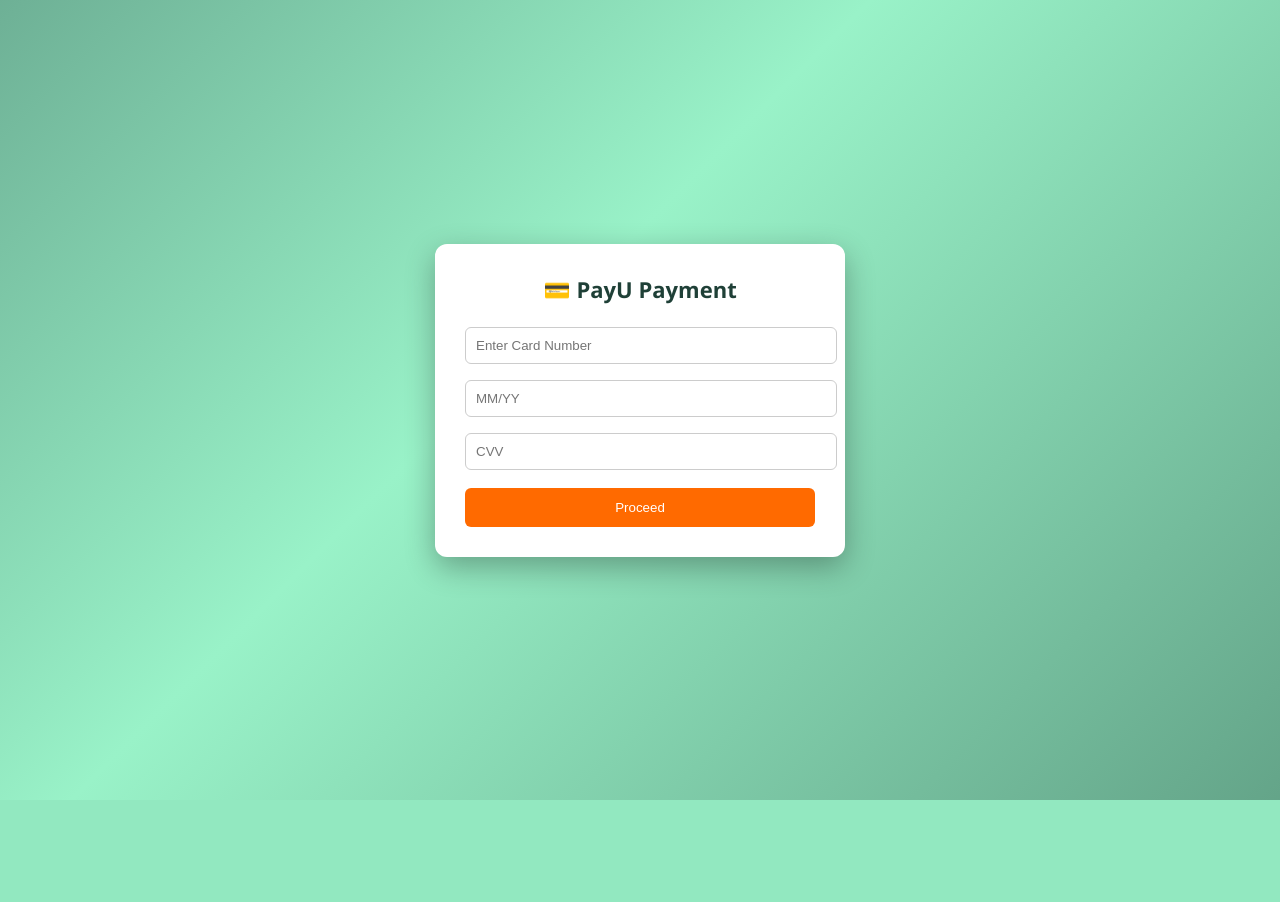
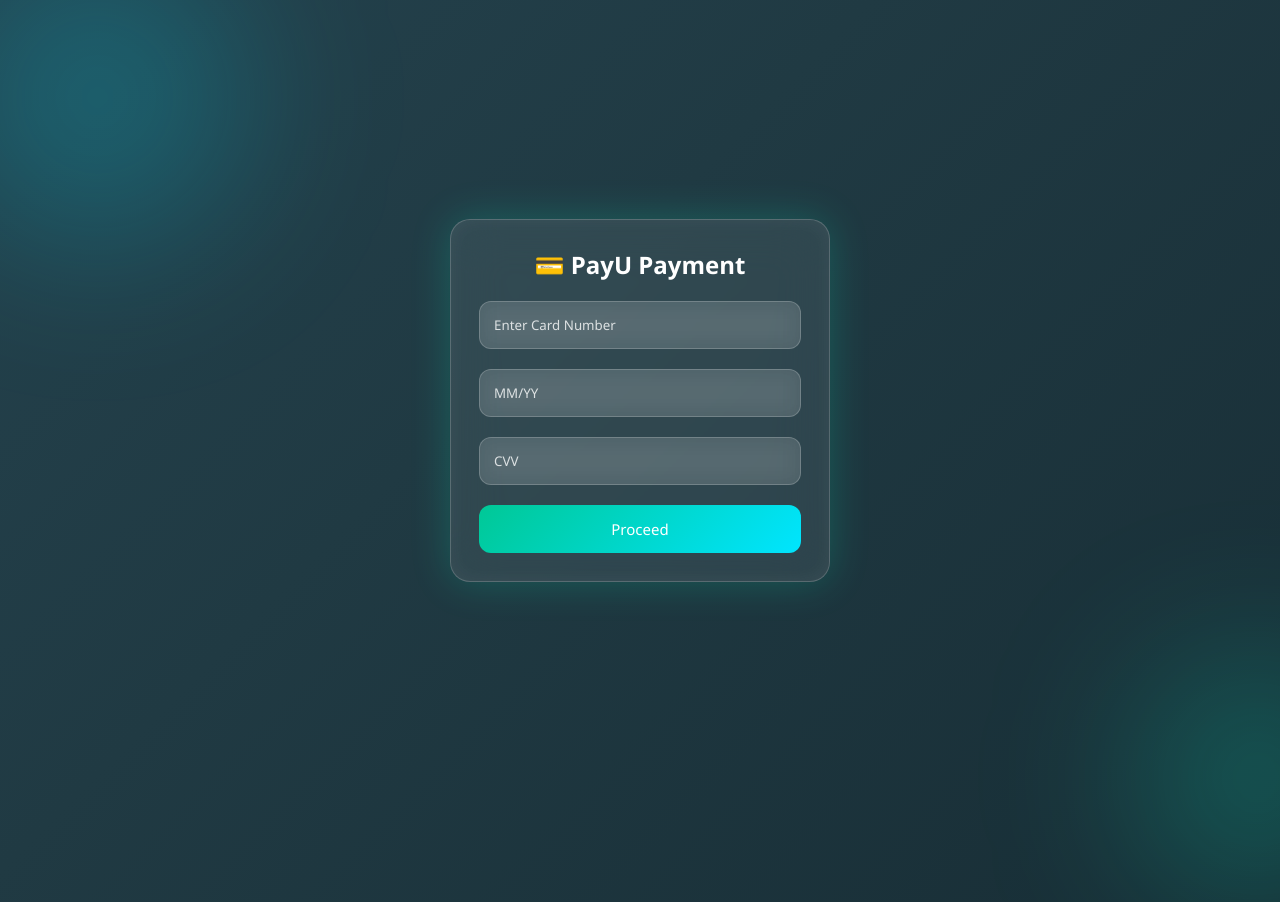
Before and after one commit to Achal1985/NBFC_CRM_V2, a Flask app: page /payment in a window 1280 px wide; the page is wider, and only the part inside the window is pictured. Before the commit the page ends 800 px from the top of that part, so only its background shows below. Run offline with Flask 3, Linux system fonts and the light colour scheme; parts of the project's set-up code (start-up, migrations or seed data) failed here and were passed over.

Commit message:
Update payment.html

```diff
--- a/templates/payment.html
+++ b/templates/payment.html
@@ -9,89 +9,176 @@
 
 <style>
 
-body{
-font-family:Segoe UI;
+/* RESET */
+*{
+box-sizing:border-box;
 margin:0;
-background:linear-gradient(-45deg,#1f4037,#99f2c8,#0f2027,#2c5364);
-background-size:400% 400%;
-animation:gradientMove 12s ease infinite;
-display:flex;
-justify-content:center;
-align-items:center;
-height:100vh;
+padding:0;
+font-family:'Segoe UI',sans-serif;
 }
 
-@keyframes gradientMove{
+/* SAME BACKGROUND AS LOGIN */
+body{
+min-height:100dvh;
+display:flex;
+align-items:center;
+justify-content:center;
+
+background:linear-gradient(-45deg,#0f2027,#203a43,#2c5364,#00c896);
+background-size:400% 400%;
+animation:gradientBG 12s ease infinite;
+
+padding:15px;
+overflow-x:hidden;
+}
+
+/* FLOATING LIGHT */
+body::before,
+body::after{
+content:"";
+position:absolute;
+border-radius:50%;
+filter:blur(80px);
+z-index:0;
+}
+
+body::before{
+width:300px;
+height:300px;
+background:#00e5ff33;
+top:-80px;
+left:-80px;
+animation:float 10s infinite alternate;
+}
+
+body::after{
+width:250px;
+height:250px;
+background:#00ffcc33;
+bottom:-80px;
+right:-80px;
+animation:float 12s infinite alternate-reverse;
+}
+
+@keyframes gradientBG{
 0%{background-position:0% 50%;}
 50%{background-position:100% 50%;}
 100%{background-position:0% 50%;}
 }
 
-.container{
-background:white;
-padding:30px;
-border-radius:12px;
-width:90%;
-max-width:350px;
-text-align:center;
-box-shadow:0 10px 30px rgba(0,0,0,0.3);
+@keyframes float{
+from{transform:translate(0,0);}
+to{transform:translate(30px,30px);}
 }
 
-.logo{
-font-size:22px;
-font-weight:bold;
-color:#1f4037;
-margin-bottom:15px;
+/* GLASS CARD */
+.container{
+width:100%;
+max-width:380px;
+padding:28px;
+border-radius:20px;
+position:relative;
+z-index:2;
+
+background:rgba(255,255,255,0.08);
+backdrop-filter:blur(25px);
+
+border:1px solid rgba(255,255,255,0.2);
+
+box-shadow:
+0 0 40px rgba(0,255,200,0.2),
+inset 0 0 20px rgba(255,255,255,0.05);
+
+text-align:center;
+color:#fff;
+
+animation:fadeUp 0.8s ease;
 }
 
+@keyframes fadeUp{
+from{opacity:0; transform:translateY(25px);}
+to{opacity:1; transform:translateY(0);}
+}
+
+/* LOGO */
+.logo{
+font-size:clamp(18px,5vw,24px);
+font-weight:bold;
+margin-bottom:10px;
+}
+
+/* INPUT */
+input{
+width:100%;
+padding:14px;
+margin:10px 0;
+
+border-radius:12px;
+border:1px solid rgba(255,255,255,0.2);
+
+background:rgba(255,255,255,0.12);
+color:#fff;
+outline:none;
+
+backdrop-filter:blur(10px);
+}
+
+/* PLACEHOLDER WHITE */
+input::placeholder{
+color:rgba(255,255,255,0.8);
+}
+
+/* BUTTON */
+button{
+width:100%;
+padding:14px;
+margin-top:10px;
+
+border:none;
+border-radius:12px;
+
+background:linear-gradient(135deg,#00c896,#00e5ff);
+color:#fff;
+
+cursor:pointer;
+font-size:15px;
+
+transition:0.3s;
+}
+
+button:hover{
+transform:scale(1.03);
+box-shadow:0 0 15px rgba(0,255,200,0.6);
+}
+
+button:active{
+transform:scale(0.97);
+}
+
+/* SUCCESS */
+.success{
+color:#00ff99;
+font-weight:bold;
+margin-top:15px;
+}
+
+/* MOBILE */
 @media(max-width:480px){
 
-body{
-    padding:10px;
-    height:auto;
-}
-
 .container{
-    padding:20px;
-}
-
-.logo{
-    font-size:18px;
+padding:22px;
+border-radius:16px;
 }
 
 input{
-    font-size:14px;
+font-size:14px;
 }
 
 button{
-    font-size:14px;
+font-size:14px;
+padding:13px;
 }
 
-}
-
-input{
-width:100%;
-padding:10px;
-margin:8px 0;
-border:1px solid #ccc;
-border-radius:6px;
-}
-
-button{
-width:100%;
-padding:12px;
-background:#ff6a00;
-color:white;
-border:none;
-border-radius:6px;
-cursor:pointer;
-margin-top:10px;
-}
-
-.success{
-color:green;
-font-weight:bold;
-margin-top:15px;
 }
 
 </style>
```
